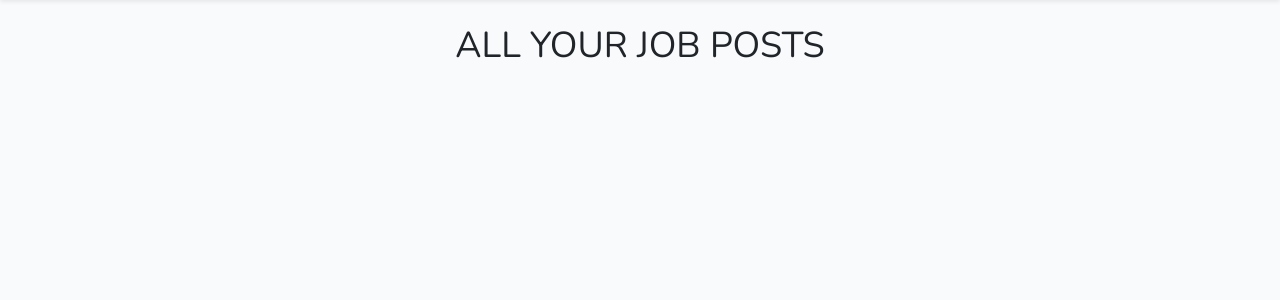
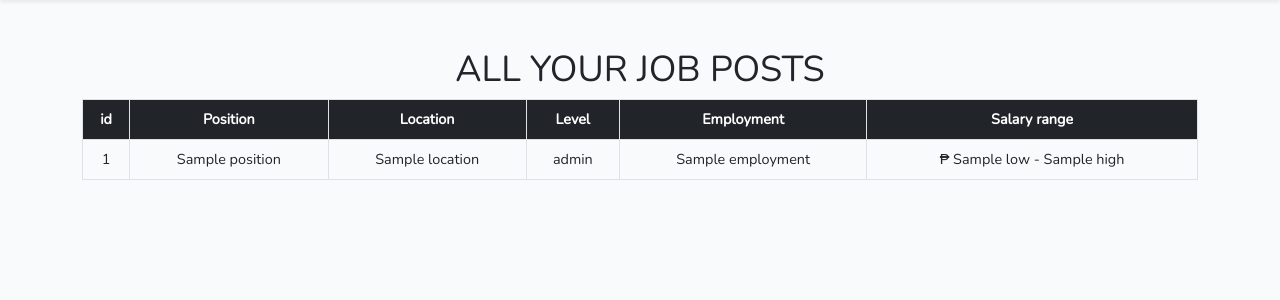
Before and after one commit to fjebernas/VirtualJobExpo, a Laravel app: template resources/views/company/job-post/index.blade.php in a window 1280 px wide. Shown: the part 55-355 px from the top of the page. Run offline with Laravel 9, Linux system fonts and the light colour scheme; the template is opened without the code that fills it: most values are stand-ins (such as "Sample title", 1, 10 or a date in 2020); style sheets or scripts are compiled from the project's sources.

Commit message:
job posts index now working

```diff
--- a/resources/views/company/job-post/index.blade.php
+++ b/resources/views/company/job-post/index.blade.php
@@ -10,4 +10,39 @@
 
 @section('content')
     <h1 class="text-center">ALL YOUR JOB POSTS</h1>
+
+    <div class="table-responsive">
+        <table class="table text-center table-bordered">
+            <thead class="bg-dark text-white">
+                <tr>
+                    <th scope="col">id</th>
+                    <th scope="col">Position</th>
+                    <th scope="col">Location</th>
+                    <th scope="col">Level</th>
+                    <th scope="col">Employment</th>
+                    <th scope="col">Salary range</th>
+                </tr>
+            </thead>
+            <tbody>
+                @forelse ($job_posts as $job_post)
+                    <tr>
+                        <td>{{ $job_post->id }}</td>
+                        <td>{{ $job_post->position }}</td>
+                        <td>{{ $job_post->location }}</td>
+                        <td>{{ $job_post->level }}</td>
+                        <td>{{ $job_post->employment }}</td>
+                        <td>
+                            ₱ {{ $job_post->salary_range['low'] }} - {{ $job_post->salary_range['high'] }}
+                        </td>
+                    </tr>
+                @empty
+                    <tr>
+                        <td colspan="6">
+                            <i class="text-muted">No job posts</i>
+                        </td>
+                    </tr>
+                @endforelse
+            </tbody>
+        </table>
+    </div>
 @endsection
--- a/resources/views/company/profile/edit.blade.php
+++ b/resources/views/company/profile/edit.blade.php
@@ -37,7 +37,7 @@
 
                     <div class="mb-3">
                         <label for="contact_number" class="form-label fw-bold fs-5">Contact number</label>
-                        <input name="contact_number" value=@isset($company->contact_number) {{ $company->contact_number }} @endisset type="number" class="form-control" id="contact_number">
+                        <input name="contact_number" value=@isset($company->contact_number) {{ $company->contact_number }} @else null @endisset type="number" class="form-control" id="contact_number">
                     </div>
 
                     <button name="" type="submit" class="btn btn-warning align-self-end">Save changes</button>
--- a/resources/views/layouts/app.blade.php
+++ b/resources/views/layouts/app.blade.php
@@ -100,8 +100,10 @@
             </div>
         </nav>
 
-        <main class="py-4">
-            @yield('content')
+        <main class="py-5">
+            <div class="container-md d-flex flex-column">
+                @yield('content')
+            </div>
         </main>
     </div>
 </body>
--- a/resources/views/student/profile/edit.blade.php
+++ b/resources/views/student/profile/edit.blade.php
@@ -55,7 +55,7 @@
 
                     <div class="mb-3">
                         <label for="contact_number" class="form-label fw-bold fs-5">Contact number</label>
-                        <input name="contact_number" value="@isset($student->contact_number) {{ $student->contact_number }} @endisset" type="number" class="form-control" id="contact_number">
+                        <input name="contact_number" value=@isset($student->contact_number) {{ $student->contact_number }} @else null @endisset type="number" class="form-control" id="contact_number">
                     </div>
 
                     <button name="" type="submit" class="btn btn-warning align-self-end">Save changes</button>
```
Also changed, not shown: app/Http/Controllers/JobPostController.php (+6 -1 lines), resources/views/company/job-post/create.blade.php (+11 -3 lines).
